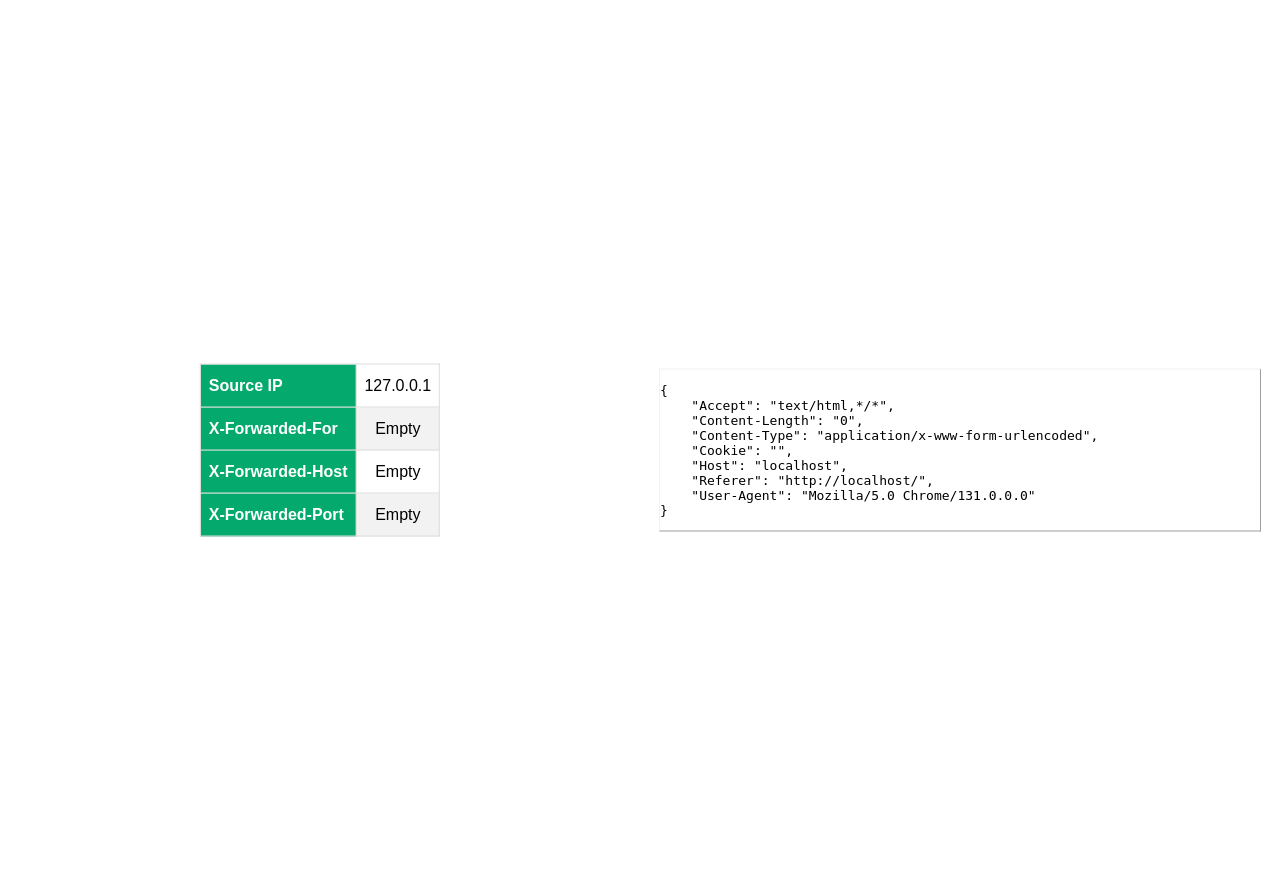
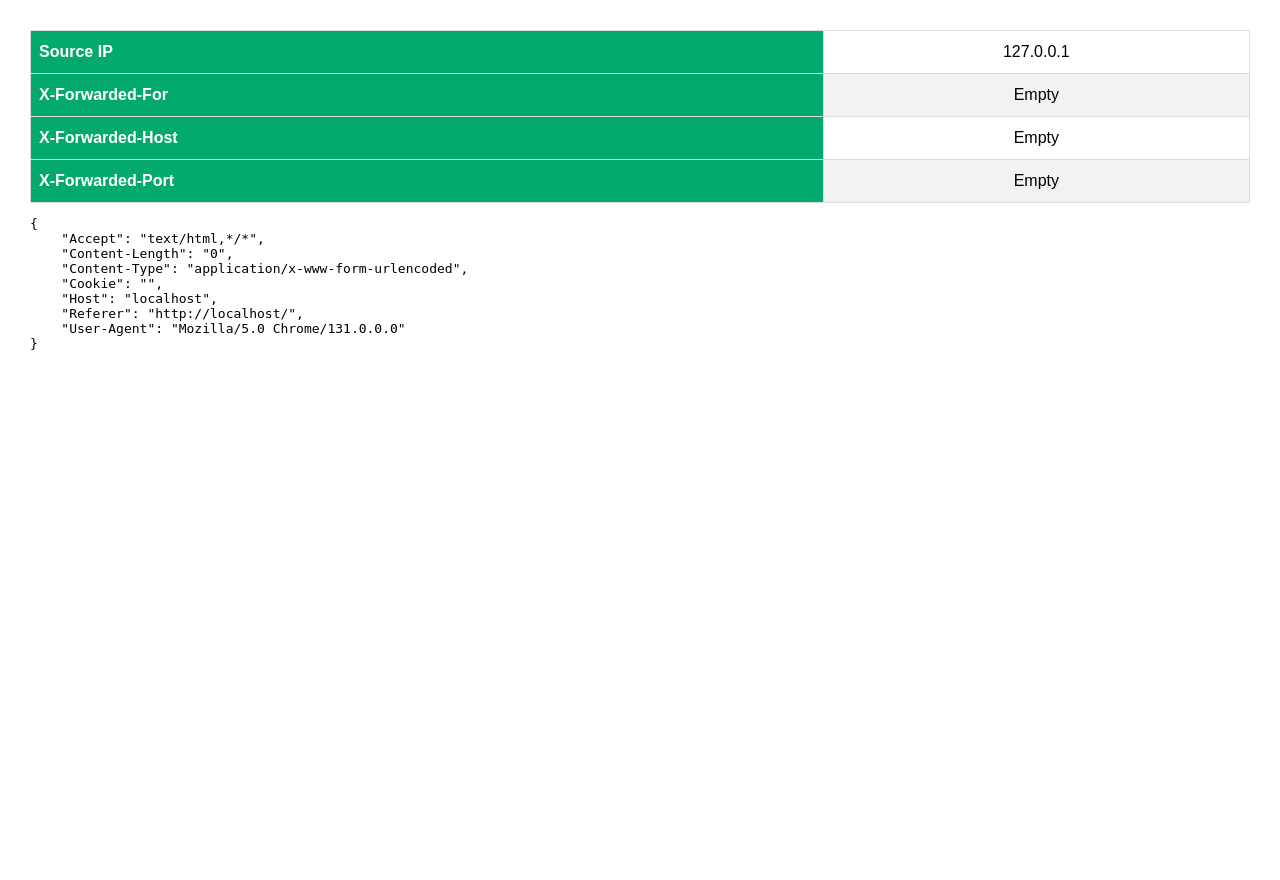
Before and after one commit to mattfeltonma/azure-web-app-ip, a Flask app: page / in a window 1280 px wide. Run offline with Flask 2, Linux system fonts and the light colour scheme.

Commit message:
modified - updated css

```diff
--- a/templates/index.html
+++ b/templates/index.html
@@ -7,47 +7,15 @@
     <style>
         body {
             font-family: Arial, Helvetica, sans-serif;
+            margin: 30px
         }
 
-        .split {
-            height: 100%;
-            width: 50%;
-            position: fixed;
-            z-index: 1;
-            top: 0;
-            overflow-x: hidden;
-            padding-top: 20px;
-        }
-
-        .left {
-            left: 0;
-        }
-
-        .right {
-            right: 0;
-        }
-
-        .centered {
-            position: absolute;
-            top: 50%;
-            left: 50%;
-            transform: translate(-50%, -50%);
+        .tablecentered {
             text-align: center;
         }
 
-        .text-centered {
-            position: absolute;
-            top: 50%;
-            left: 50%;
-            transform: translate(-50%, -50%);
-
-        }
-
-        .headers {
-            border: 1px outset #F2F2F2;
-            background-color: white;
+        .textcentered {
             overflow-wrap: break-word;
-            inline-size: 600px;
         }
 
         #ipinformation {
@@ -81,8 +49,8 @@
     </style>
 </head>
 <body>
-    <div class="split left">
-        <div class="centered">
+    <div class="split">
+        <div class="tablecentered">
         <table id="ipinformation">
             <tr>
                 <th>Source IP</th>
@@ -103,8 +71,8 @@
         </table>
         </div>
     </div>
-    <div class="split right">
-        <div class="text-centered">
+    <div class="split">
+        <div class="textcentered">
             <div class="headers">
                 <pre>{{headers}}</pre>
             </div>
```
